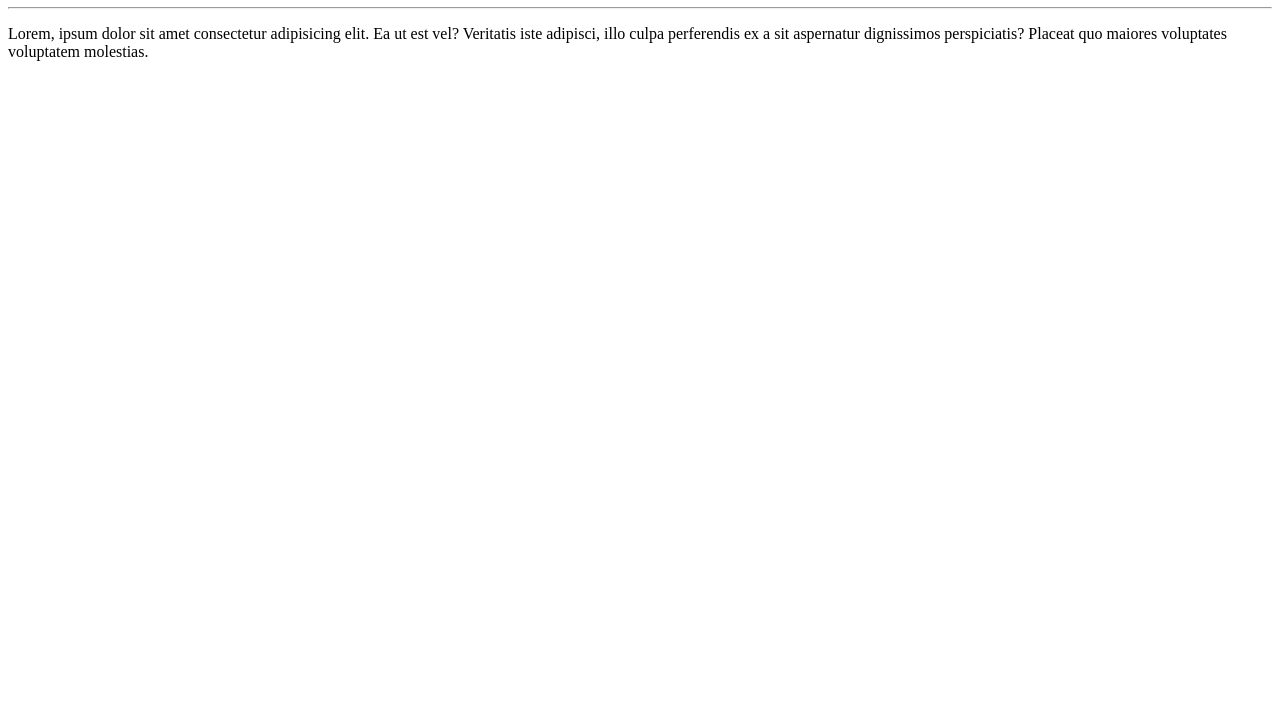
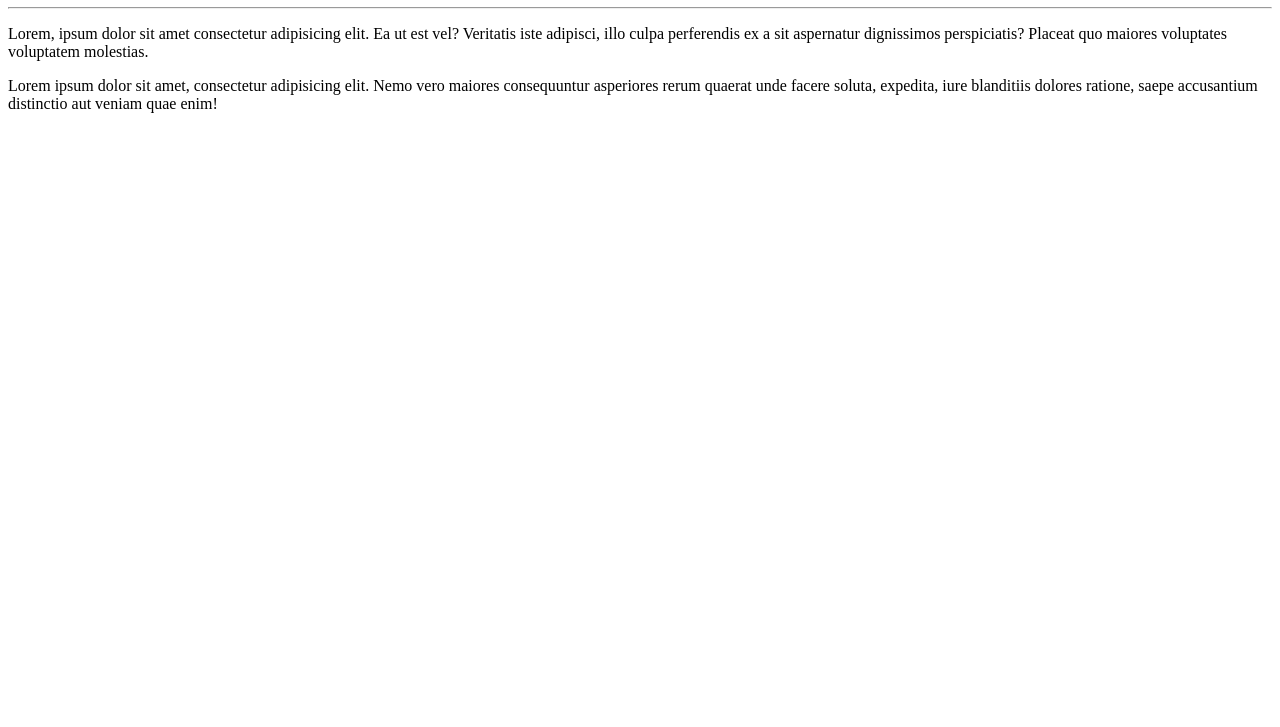
Before and after one commit to mattheusag/Ola-mundo, a plain HTML site: page site-exemplo/index.html in a window 1280 px wide. Shown: the part 73-800 px from the top of the page. Drawn offline with Linux system fonts and the light colour scheme.

Commit message:
Adicionei um parágrafo

```diff
--- a/site-exemplo/index.html
+++ b/site-exemplo/index.html
@@ -10,5 +10,8 @@
     <h1>Olá, mundo</h1>
     <hr>
     <p>Lorem, ipsum dolor sit amet consectetur adipisicing elit. Ea ut est vel? Veritatis iste adipisci, illo culpa perferendis ex a sit aspernatur dignissimos perspiciatis? Placeat quo maiores voluptates voluptatem molestias.</p>
+    <p>
+        Lorem ipsum dolor sit amet, consectetur adipisicing elit. Nemo vero maiores consequuntur asperiores rerum quaerat unde facere soluta, expedita, iure blanditiis dolores ratione, saepe accusantium distinctio aut veniam quae enim!
+    </p>
 </body>
 </html>
```
